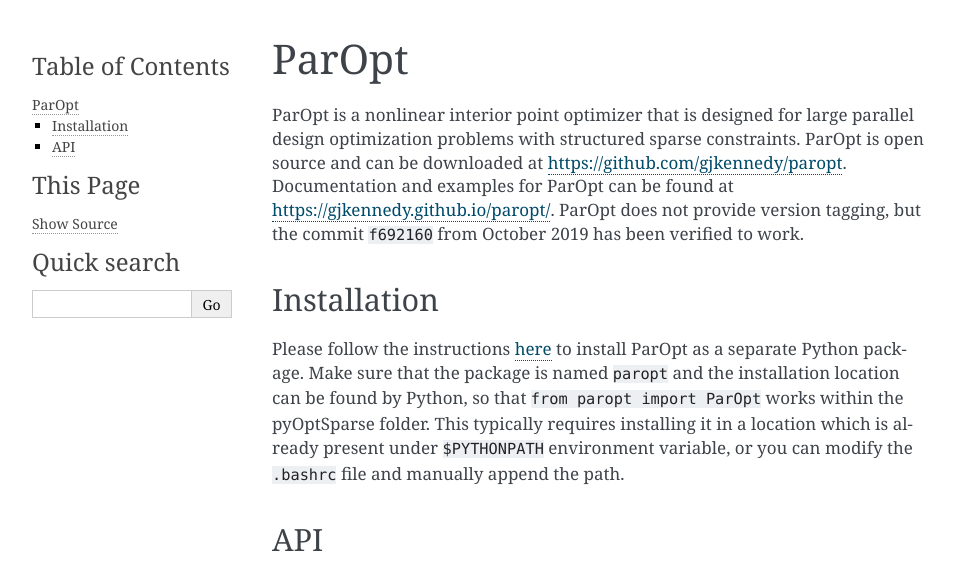
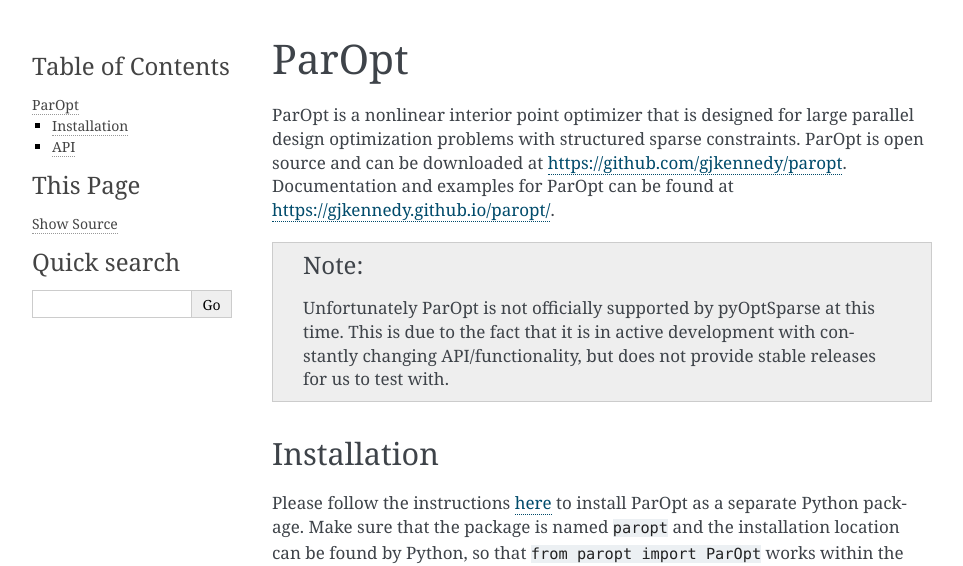
Before and after one commit to mdolab/pyoptsparse, a Sphinx documentation site: the page built from doc/optimizers/pyparopt.rst, in a window 1280 px wide, cut to the strip 0-566 px from the top of the page. Shown: the whole strip, without its empty margins (148-1111 px from the left). Built offline with Sphinx 7.4.7, drawn with Linux system fonts in a browser that asks for light colours.

Commit message:
Update pyparopt.rst

```diff
--- a/doc/optimizers/pyparopt.rst
+++ b/doc/optimizers/pyparopt.rst
@@ -5,7 +5,10 @@
 ParOpt is a nonlinear interior point optimizer that is designed for large parallel design optimization problems with structured sparse constraints.
 ParOpt is open source and can be downloaded at `https://github.com/gjkennedy/paropt <https://github.com/gjkennedy/paropt>`_.
 Documentation and examples for ParOpt can be found at `https://gjkennedy.github.io/paropt/ <https://gjkennedy.github.io/paropt/>`_.
-ParOpt does not provide version tagging, but the commit ``f692160`` from October 2019 has been verified to work.
+
+.. note::
+   Unfortunately ParOpt is not officially supported by pyOptSparse at this time.
+   This is due to the fact that it is in active development with constantly changing API/functionality, but does not provide stable releases for us to test with.
 
 Installation
 ------------
```
